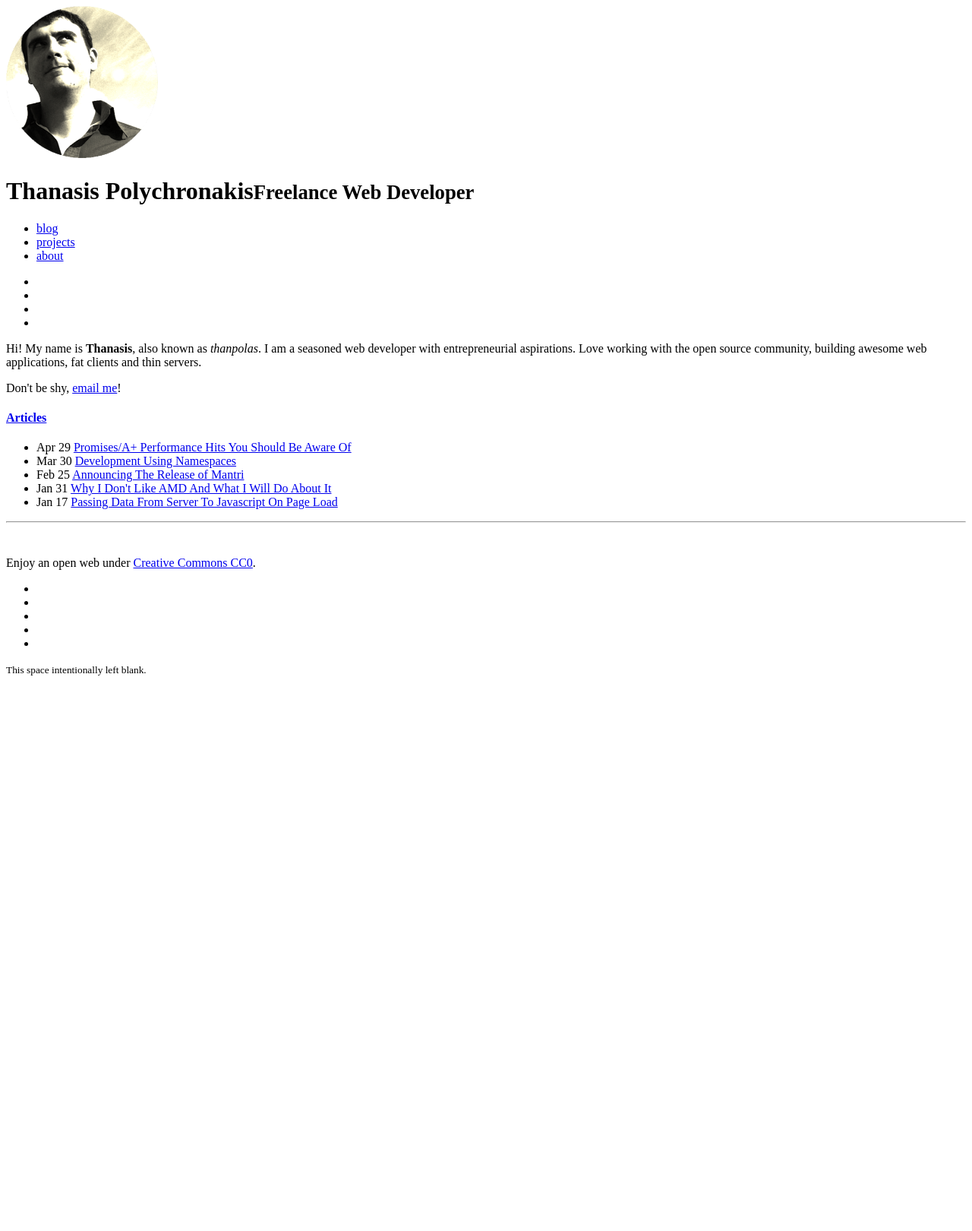
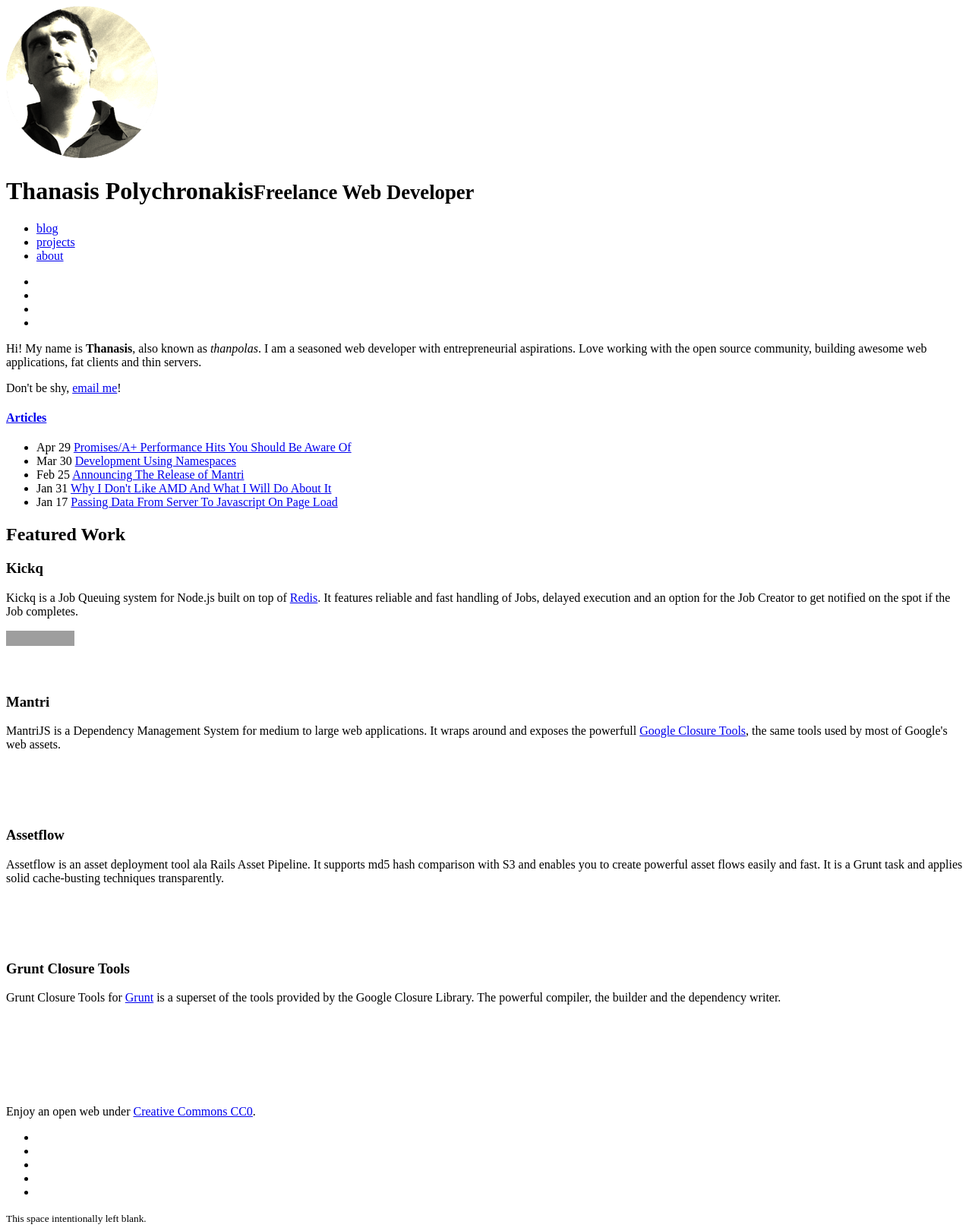
Before and after one commit to thanpolas/thanpolas.github.com, a Jekyll site: the page built from index.html, in a window 1280 px wide. Shown: the whole page at 76% size. Built offline with Jekyll 4.4.1, drawn with Linux system fonts in a browser that asks for light colours; nearby versions of some CDN libraries; before the commit the page ends 1008 px from its top, so only the background shows below that; grey boxes are pictures that could not be loaded.

Commit message:
update frontpage

```diff
--- a/index.html
+++ b/index.html
@@ -3,7 +3,7 @@ layout: frontpage
 title: "Thanasis Polychronakis"
 tagline: Supporting tagline
 ---
-<style media="screen" type="text/css">html,body{height:100%; min-height:1000px;}</style>
+<style media="screen" type="text/css">html,body{min-height:1000px;}</style>
 <div class="container-narrow content">
     <div class="row-fluid masthead">
       <div class="span3 thanpolas-photo"><img title="Thanasis polychronakis" alt="Thanasis Polychronakis aka thanpolas" width="200px" src="/assets/img/thanpolas-circle-grey.png" /></div>
@@ -30,14 +30,47 @@ tagline: Supporting tagline
         <p class="bio-tag">Don't be shy, <a href="mailto:thanpolas@gmail.com" title="thanpolas@gmail.com">email me</a>!</p>
       </div>
     </div>
-    <div class="row-fluid frontpage-posts">
-      <div class="span3">
+    <div class="row-fluid">
+      <div class="span3 articles">
         <h4><a href="/blog">Articles</a></h4>
         {% assign posts_collate = site.posts %}
         {% include themes/thanpolas/widgets/posts_frontpage %}
       </div>
-      <div class="span8 offset1 posts">
-        <hr>
+      <div class="span8 offset1 featured-work">
+        <h2>Featured Work</h2>
+        <div class="row-fluid">
+          <div class="span6">
+            <h3>Kickq</h3>
+            <p>Kickq is a Job Queuing system for Node.js built on top of <a href="http://redis.io" title="Redis database">Redis</a>. It features reliable and fast handling of Jobs, delayed execution and an option for the Job Creator to get notified on the spot if the Job completes.</p>
+            <p>
+              <iframe src="http://ghbtns.com/github-btn.html?user=verbling&repo=kickq&type=watch&count=true&size=large" allowtransparency="true" frameborder="0" scrolling="0" width="160" height="60"></iframe>
+            </p>
+          </div>
+          <div class="span6">
+            <h3>Mantri</h3>
+            <p>MantriJS is a Dependency Management System for medium to large web applications. It wraps around and exposes the powerfull <a href="https://developers.google.com/closure/" title="Google Closure Tools">Google Closure Tools</a>, the same tools used by most of Google's web assets.</p>
+            <p>
+              <iframe src="http://ghbtns.com/github-btn.html?user=closureplease&repo=mantri&type=watch&count=true&size=large" allowtransparency="true" frameborder="0" scrolling="0" width="160" height="60"></iframe>
+            </p>
+          </div>
+        </div>
+        <div class="row-fluid">
+          <div class="span6">
+            <h3>Assetflow</h3>
+            <p>Assetflow is an asset deployment tool ala Rails Asset Pipeline. It supports md5 hash comparison with S3 and enables you to create powerful asset flows easily and fast. It is a Grunt task and applies solid cache-busting techniques transparently.</p>
+            <p>
+              <iframe src="http://ghbtns.com/github-btn.html?user=verbling&repo=assetflow&type=watch&count=true&size=large" allowtransparency="true" frameborder="0" scrolling="0" width="160" height="60"></iframe>
+            </p>
+          </div>
+          <div class="span6">
+            <h3>Grunt Closure Tools</h3>
+            <p>Grunt Closure Tools for <a href="http://gruntjs.com/">Grunt</a> is a superset of the  tools provided by the Google Closure Library. The powerful compiler, the builder and the dependency writer.</p>
+            <p>
+              <iframe src="http://ghbtns.com/github-btn.html?user=closureplease&repo=grunt-closure-tools&type=watch&count=true&size=large" allowtransparency="true" frameborder="0" scrolling="0" width="160" height="60"></iframe>
+            </p>
+          </div>
+        </div>
+
       </div>
     </div>
     <div class="row-fluid">
```
Also changed, not shown: assets/themes/thanpolas/less/frontpage.less (+11 -4 lines), assets/themes/thanpolas/css/tpstyle.css.
